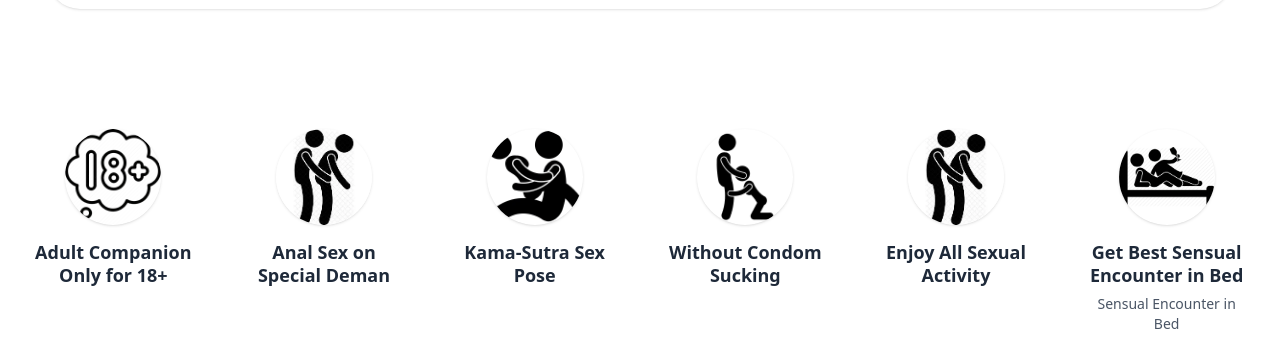
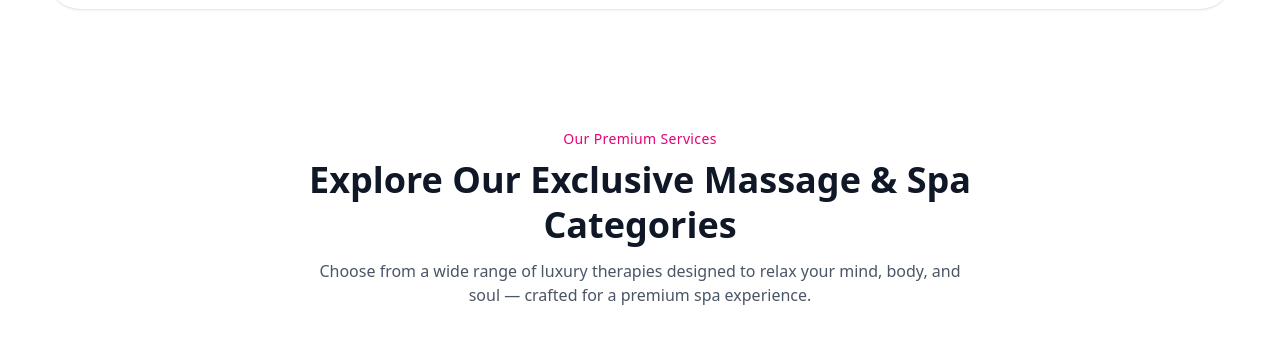
Before and after one commit to Prakash84/delhiggwebsite, a Next.js app: page / in a window 1280 px wide. Shown: the part 879-1232 px from the top of the page. Built offline with nearby package versions, Linux system fonts and the light colour scheme.

Commit message:
Updated something

```diff
--- a/src/app/page.js
+++ b/src/app/page.js
@@ -642,6 +642,24 @@
 
             <section className="py-10 bg-white">
   <div className="max-w-7xl mx-auto px-6">
+
+    {/* ===== SECTION HEADING ===== */}
+    <div className="text-center max-w-2xl mx-auto mb-12">
+      <p className="text-sm font-medium text-pink-600 tracking-wide">
+        Our Premium Services
+      </p>
+
+      <h2 className="mt-2 text-2xl sm:text-3xl md:text-4xl font-extrabold text-gray-900 leading-tight">
+        Explore Our Exclusive Massage & Spa Categories
+      </h2>
+
+      <p className="mt-3 text-sm sm:text-base text-gray-600">
+        Choose from a wide range of luxury therapies designed to relax your mind,
+        body, and soul — crafted for a premium spa experience.
+      </p>
+    </div>
+    {/* ===== END HEADING ===== */}
+
     {/* Responsive grid: 1 on xs, 2 on sm, 3 on md, 4 on lg, 6 on xl */}
     <div className="grid grid-cols-1 sm:grid-cols-2 md:grid-cols-3 lg:grid-cols-4 xl:grid-cols-6 gap-x-8 gap-y-10 items-start">
       {items.map((it, idx) => (
@@ -649,8 +667,8 @@
           key={idx}
           className="flex flex-col items-center text-center px-2"
         >
-              {/* Image wrapper: responsive sizes, relative for Image fill */}
-              <div className="relative w-14 h-14 sm:w-16 sm:h-16 md:w-20 md:h-20 lg:w-24 lg:h-24 rounded-full bg-white shadow-sm hover:shadow-lg transition-shadow duration-200 flex items-center justify-center overflow-hidden">
+          {/* Image */}
+          <div className="relative w-14 h-14 sm:w-16 sm:h-16 md:w-20 md:h-20 lg:w-24 lg:h-24 rounded-full bg-white shadow-sm hover:shadow-lg transition duration-200 flex items-center justify-center overflow-hidden">
             <Image
               src={it.src}
               alt={it.title}
@@ -661,11 +679,12 @@
             />
           </div>
 
-              {/* Ensure title & subtitle have room and don't overlap */}
+          {/* Title */}
           <h3 className="mt-4 text-base sm:text-lg font-semibold text-gray-800 leading-tight">
             {it.title}
           </h3>
 
+          {/* Subtitle */}
           <p className="mt-2 text-sm text-gray-600 max-w-[160px]">
             {it.subtitle}
           </p>
```
Lines whose indentation alone changed are shown as unchanged.
